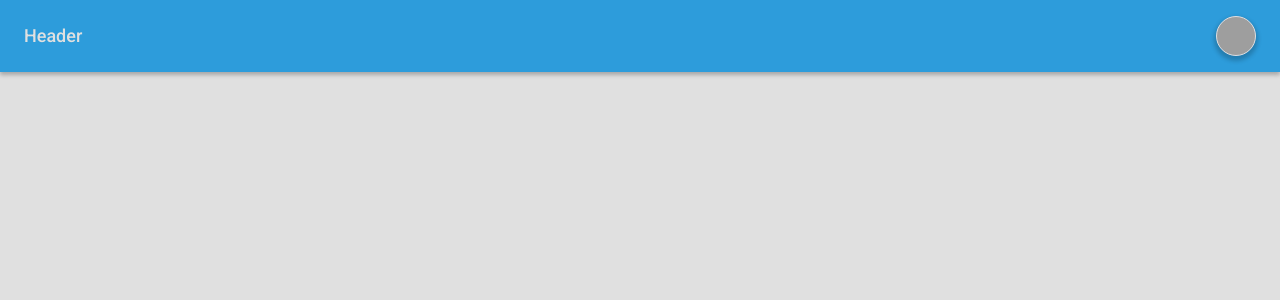
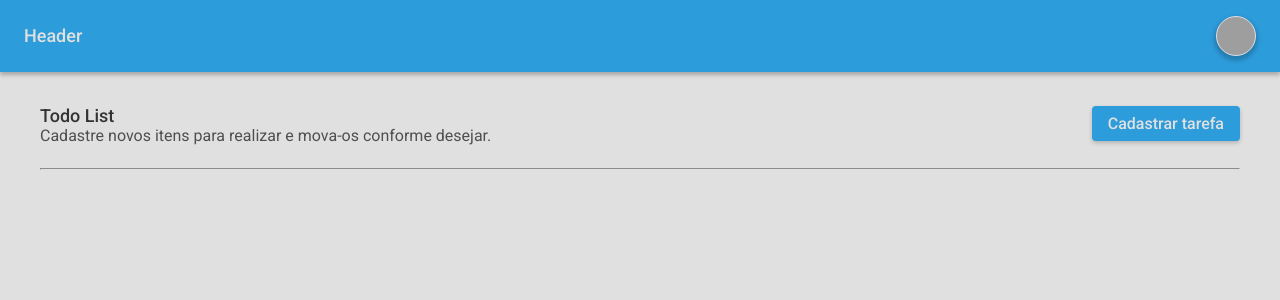
Before and after one commit to Nimbo1999/how-to-react-dnd, a React (Create React App) app: page / in a window 1280 px wide. Shown: the top 300 px of the page. Built offline with nearby package versions, Linux system fonts and the light colour scheme; grey boxes are pictures that could not be loaded.

Commit message:
Add MainSection and MainSection header content

```diff
--- a/src/App.tsx
+++ b/src/App.tsx
@@ -1,10 +1,14 @@
 import Header from './components/header';
+import MainSection from './components/MainSection';
+
 import { Container } from './styled.app';
 
 function App() {
   return (
     <Container>
       <Header />
+
+      <MainSection />
     </Container>
   );
 }
--- /dev/null
+++ b/src/components/MainSection/index.tsx
@@ -0,0 +1,28 @@
+import { Heading, Paragraph } from '../typografy';
+import Button from '../button';
+import { MainSectionContainer, SectinHeader, HeaderContent, HeaderExtra, SectionWrapper } from './styled.mainSection';
+
+function MainSection() {
+    return (
+        <MainSectionContainer>
+            <SectionWrapper>
+                <SectinHeader>
+                    <HeaderContent>
+                        <Heading>Todo List</Heading>
+                        <Paragraph>Cadastre novos itens para realizar e mova-os conforme desejar.</Paragraph>
+                    </HeaderContent>
+
+                    <HeaderExtra>
+                        <Button btnType="primary">
+                            Cadastrar tarefa
+                        </Button>
+                    </HeaderExtra>
+                </SectinHeader>
+
+                <hr />
+            </SectionWrapper>
+        </MainSectionContainer>
+    );
+}
+
+export default MainSection;
--- /dev/null
+++ b/src/components/MainSection/styled.mainSection.ts
@@ -0,0 +1,47 @@
+import styled from 'styled-components';
+
+const MainSectionContainer = styled.section`
+    display: flex;
+    flex-direction: column;
+    flex: 1;
+
+    width: 100%;
+`;
+
+const SectionWrapper = styled.div`
+    flex: 1;
+    display: flex;
+    flex-direction: column;
+
+    width: 100%;
+    max-width: 1200px;
+    margin: ${({theme}) => theme.spacing(4)} auto;
+
+    hr {
+        margin: ${({theme}) => theme.spacing(3)} 0px;
+        border-color: ${({theme}) => theme.pallet.ui.light};
+    }
+`;
+
+const SectinHeader = styled.header`
+    width: 100%;
+
+    display: flex;
+    justify-content: space-between;
+    align-items: center;
+`;
+
+const HeaderContent = styled.div`
+    flex: 1;
+
+    display: flex;
+    flex-direction: column;
+`;
+
+const HeaderExtra = styled.div`
+    flex: 1;
+    display: flex;
+    justify-content: flex-end;
+`;
+
+export { MainSectionContainer, SectinHeader, HeaderContent, HeaderExtra, SectionWrapper }
--- a/src/components/header/styled.header.ts
+++ b/src/components/header/styled.header.ts
@@ -9,6 +9,8 @@ const HeaderContainer = styled.header`
     box-shadow: 0px 3px 4px rgba(0, 0, 0, 0.25);
 
     padding: ${({theme}) => theme.spacing(2)} ${({theme}) => theme.spacing(3)};
+
+    z-index: 1;
 `;
 
 export { HeaderContainer }
--- a/src/styled.app.ts
+++ b/src/styled.app.ts
@@ -1,6 +1,9 @@
 import styled from 'styled-components';
 
 const Container = styled.div`
+    display: flex;
+    flex-direction: column;
+
     height: 100vh;
     width: 100vw;
 `;
```
Also changed, not shown: src/components/avatar/styled.avatar.ts (line endings or trailing spaces).
